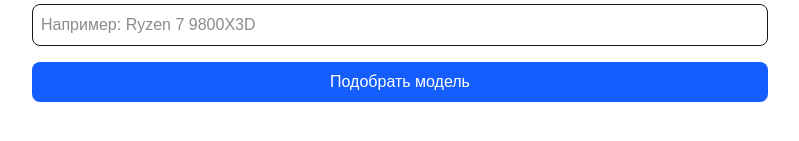
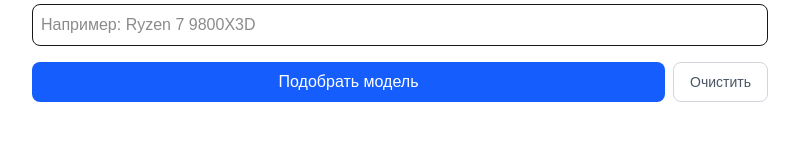
Before and after one commit to nikita-osipov59/llm-recommender, a Next.js app: page / in a window 1280 px wide. Shown: the part 389-530 px from the top of the page, without its empty margins (240-1039 px from the left). Built offline with nearby package versions, Linux system fonts and the light colour scheme; no server answers; the database is empty.

Commit message:
feat: add clear button to reset form fields

```diff
--- a/src/components/HardwareForm.tsx
+++ b/src/components/HardwareForm.tsx
@@ -130,13 +130,23 @@ export default function HardwareForm({ onRecommend, loading, formValues, onFormC
         />
       </div>
 
+      <div className="flex gap-2">
         <button
           type="submit"
           disabled={loading}
-        className="w-full bg-blue-600 hover:bg-blue-700 disabled:bg-gray-400 text-white font-medium py-2 px-4 rounded-lg transition"
+          className="flex-1 bg-blue-600 hover:bg-blue-700 disabled:bg-gray-400 text-white font-medium py-2 px-4 rounded-lg transition"
         >
           {loading ? "Поиск..." : "Подобрать модель"}
         </button>
+        <button
+          type="button"
+          onClick={() => onFormChange({ gpu: "", vram: "", ram: "", cpu: "" })}
+          disabled={loading}
+          className="px-4 py-2 border border-gray-300 dark:border-gray-600 rounded-lg text-sm text-gray-600 dark:text-gray-400 hover:bg-gray-50 dark:hover:bg-gray-800 transition disabled:opacity-50"
+        >
+          Очистить
+        </button>
+      </div>
     </form>
   );
 }
```
Lines whose indentation alone changed are shown as unchanged.
